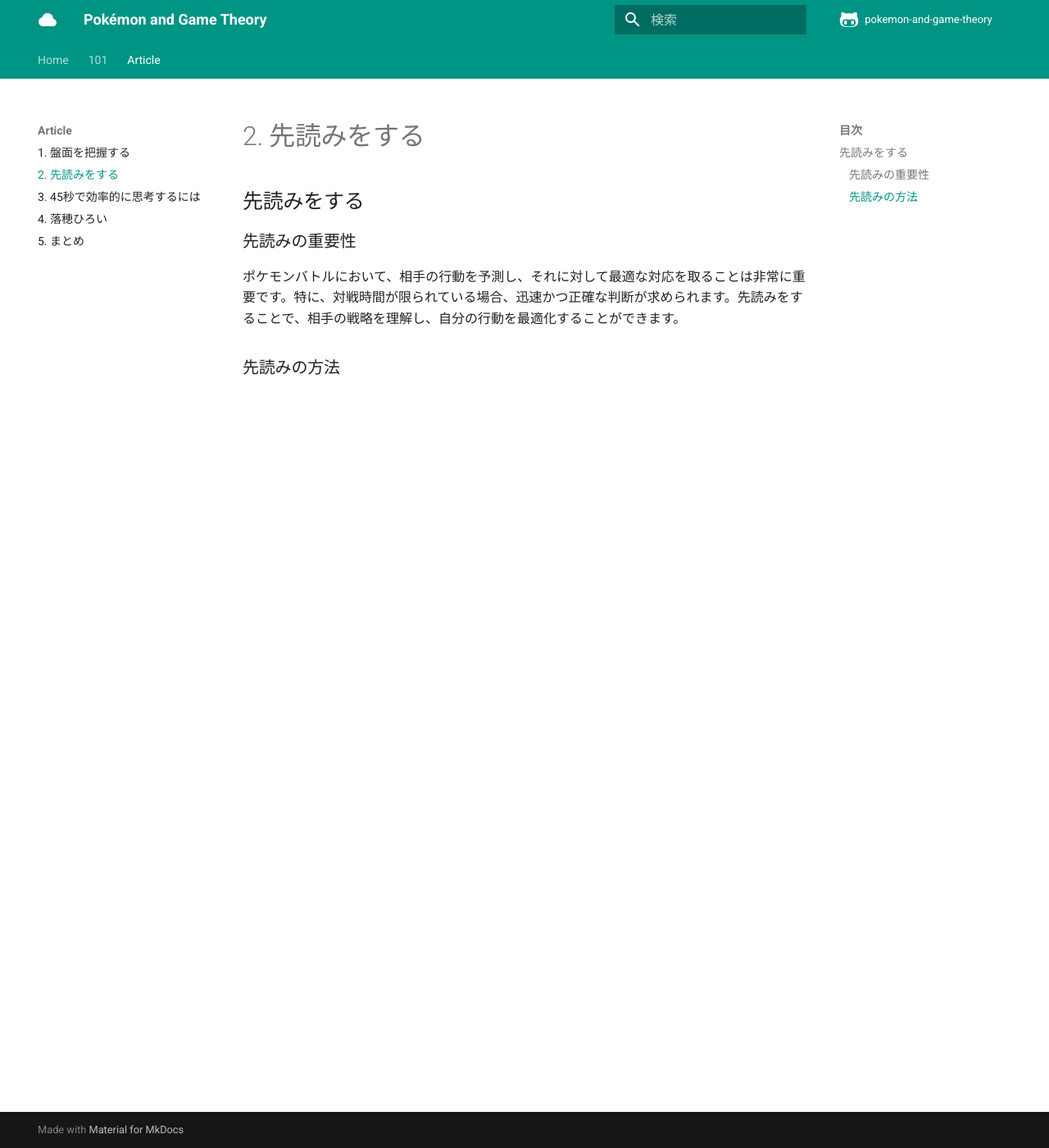
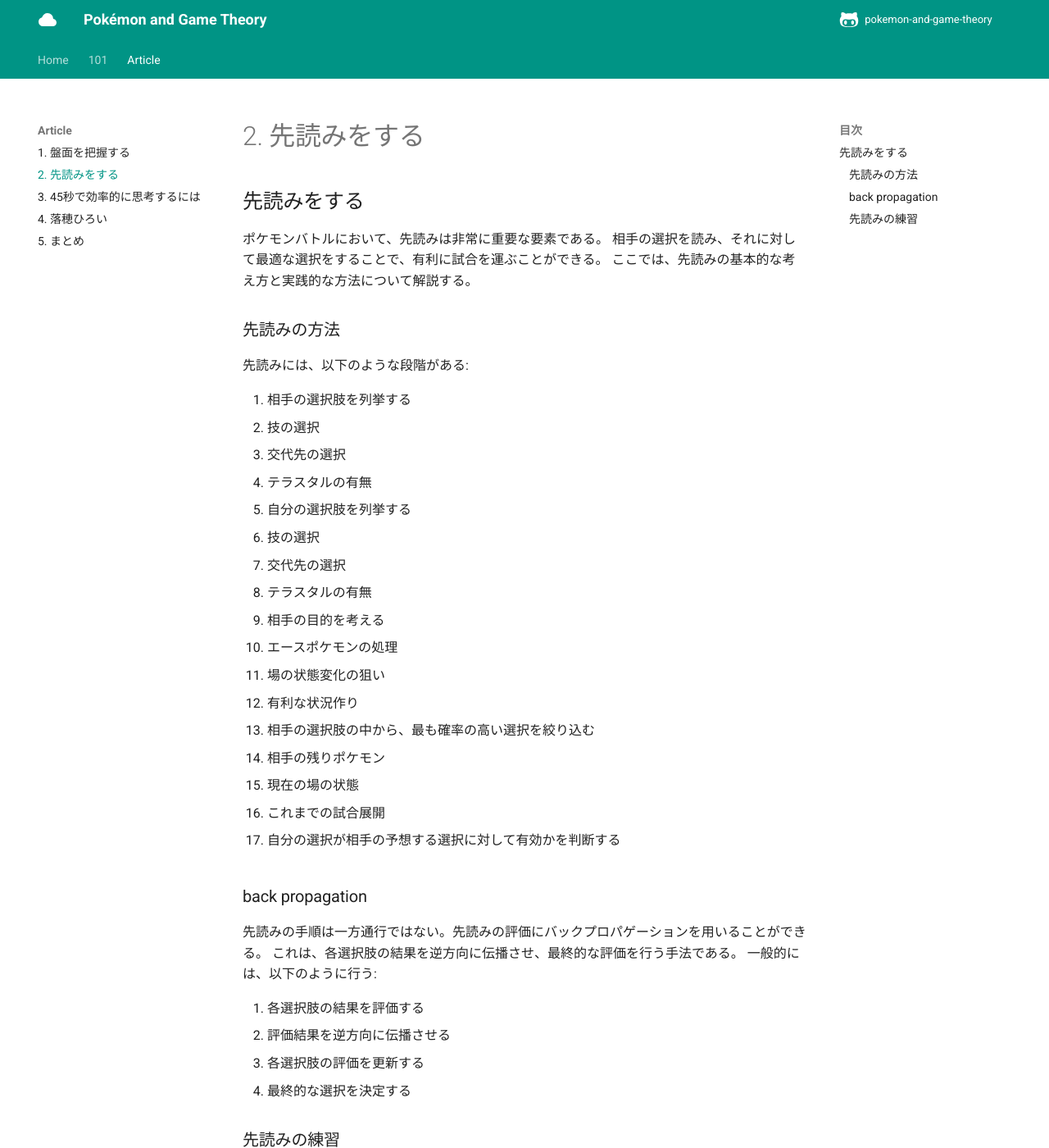
Before and after one commit to loliGothicK/pokemon-and-game-theory, an MkDocs documentation site: the page built from book/docs/article/section_2.md, in a window 1280 px wide and 1400 px high. Shown: the whole window at 82% size. Built offline with MkDocs 1.6.1 and Material for MkDocs 9.7.7, drawn with Linux system fonts in a browser that asks for light colours; comment, search, counter and statistics services are not loaded.

```diff
--- a/book/docs/article/section_2.md
+++ b/book/docs/article/section_2.md
@@ -1,5 +1,46 @@
 ## 先読みをする
-### 先読みの重要性
-ポケモンバトルにおいて、相手の行動を予測し、それに対して最適な対応を取ることは非常に重要です。特に、対戦時間が限られている場合、迅速かつ正確な判断が求められます。先読みをすることで、相手の戦略を理解し、自分の行動を最適化することができます。
+
+ポケモンバトルにおいて、先読みは非常に重要な要素である。
+相手の選択を読み、それに対して最適な選択をすることで、有利に試合を運ぶことができる。
+ここでは、先読みの基本的な考え方と実践的な方法について解説する。
 
 ### 先読みの方法
+
+先読みには、以下のような段階がある:
+
+1. 相手の選択肢を列挙する
+   - 技の選択
+   - 交代先の選択
+   - テラスタルの有無
+
+2. 自分の選択肢を列挙する
+   - 技の選択
+   - 交代先の選択
+   - テラスタルの有無
+
+3. 相手の目的を考える
+   - エースポケモンの処理
+   - 場の状態変化の狙い
+   - 有利な状況作り
+
+4. 相手の選択肢の中から、最も確率の高い選択を絞り込む
+   - 相手の残りポケモン
+   - 現在の場の状態
+   - これまでの試合展開
+
+5. 自分の選択が相手の予想する選択に対して有効かを判断する
+
+### back propagation
+
+先読みの手順は一方通行ではない。先読みの評価にバックプロパゲーションを用いることができる。
+これは、各選択肢の結果を逆方向に伝播させ、最終的な評価を行う手法である。
+一般的には、以下のように行う:
+
+1. 各選択肢の結果を評価する
+2. 評価結果を逆方向に伝播させる
+3. 各選択肢の評価を更新する
+4. 最終的な選択を決定する
+
+
+
+### 先読みの練習
--- a/book/mkdocs.yaml
+++ b/book/mkdocs.yaml
@@ -7,7 +7,6 @@ site_author: Mitama
 # repository
 repo_name: pokemon-and-game-theory
 repo_url: https://github.com/MitamaLab/pokemon-and-game-theory
-repo_description: Pokémon and Game Theory
 
 
 # theme settings
@@ -45,6 +44,14 @@ markdown_extensions:
       permalink: True
       separator: "_"
       baselevel: 1
+  - attr_list
+  - md_in_html
+  - pymdownx.blocks.caption
+plugins:
+  - glightbox
+
+extra_javascript:
+  - https://cdnjs.cloudflare.com/ajax/libs/mathjax/2.7.5/MathJax.js?config=TeX-AMS-MML_HTMLorMML
 
 # pages
 nav:
--- a/book/pyproject.toml
+++ b/book/pyproject.toml
@@ -12,7 +12,8 @@ dependencies = [
     "python-markdown-math (>=0.9,<0.10)",
     "pygments (>=2.19.1,<3.0.0)",
     "mkdocs-material (>=9.5.50,<10.0.0)",
-    "mkdocs-awesome-pages-plugin (>=2.10.1,<3.0.0)"
+    "mkdocs-awesome-pages-plugin (>=2.10.1,<3.0.0)",
+    "mkdocs-glightbox (>=0.5.1,<0.6.0)"
 ]
 
 
```
Also changed, not shown: book/docs/article/section_1.md (+22 -0 lines), book/docs/article/section_3.md (+9 -6 lines), book/docs/basics.md (+6 -0 lines), book/docs/assets/Bell.png (added), book/docs/assets/Mitama.png (added), 1 other file.
